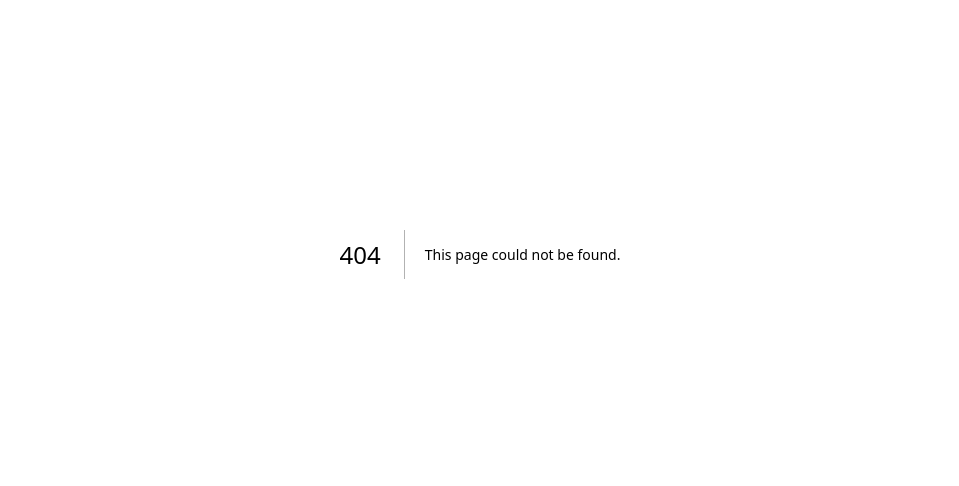
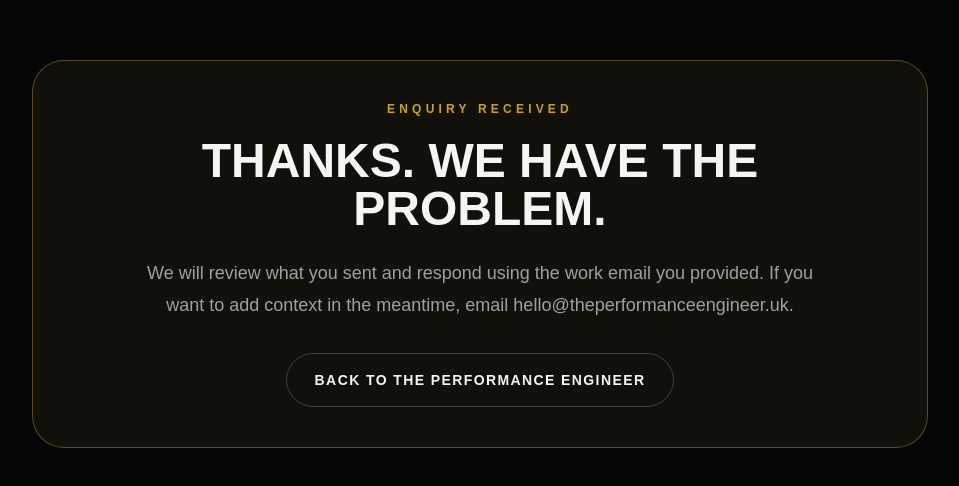
Before and after one commit to Camchesie/the-performance-engineer, a Next.js app: page /consultancy/thanks in a window 1280 px wide. Before the commit this address had no page. Shown: the part 146-632 px from the top of the page, without its empty margins (160-1119 px from the left). Built offline with nearby package versions, Linux system fonts and the light colour scheme.

Commit message:
Add consultancy enquiry confirmation

```diff
--- /dev/null
+++ b/app/consultancy/thanks/page.tsx
@@ -0,0 +1,21 @@
+import type { Metadata } from "next";
+
+export const metadata: Metadata = {
+  title: "Consultancy Enquiry Received",
+  robots: { index: false, follow: false },
+};
+
+export default function ConsultancyThanks() {
+  return (
+    <main className="flex min-h-screen items-center bg-[#050505] px-6 py-20 text-[#f5f5f5]">
+      <section className="mx-auto max-w-4xl rounded-[2rem] border border-[#c9a227]/40 bg-[#12100a] p-10 text-center">
+        <p className="text-xs font-black uppercase tracking-[0.35em] text-[#c9a227]">Enquiry received</p>
+        <h1 className="mt-5 text-5xl font-black uppercase">Thanks. We have the problem.</h1>
+        <p className="mx-auto mt-6 max-w-2xl text-lg leading-8 text-zinc-400">
+          We will review what you sent and respond using the work email you provided. If you want to add context in the meantime, email hello@theperformanceengineer.uk.
+        </p>
+        <a href="/" className="mt-8 inline-block rounded-full border border-zinc-700 px-7 py-4 text-sm font-black uppercase tracking-widest hover:border-[#c9a227] hover:text-[#c9a227]">Back to The Performance Engineer</a>
+      </section>
+    </main>
+  );
+}
```
